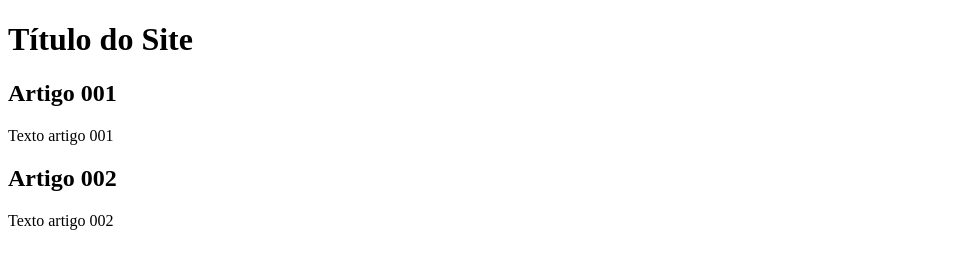
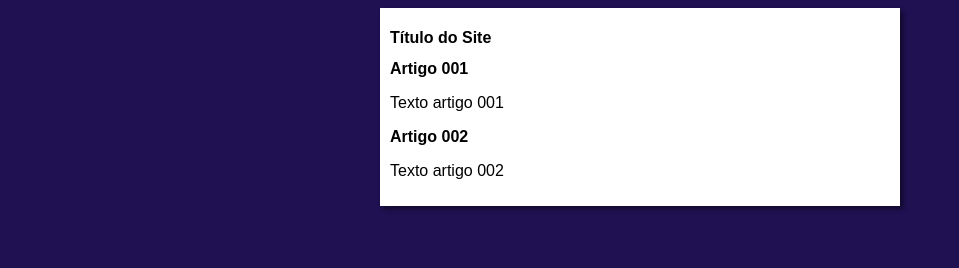
Before and after one commit to MarcosViniciusFonte/projeto-site, a plain HTML site: page index.html in a window 1280 px wide. Shown: the whole page, without its empty margins (0-959 px from the left). Drawn offline with Linux system fonts and the light colour scheme.

Commit message:
design iniciado

```diff
--- a/index.html
+++ b/index.html
@@ -3,6 +3,7 @@
 <head>
     <meta charset="UTF-8">
     <meta name="viewport" content="width=device-width, initial-scale=1.0">
+    <link rel="stylesheet" href="style/style.css">
     <title>Site teste</title>
 </head>
 <body>
--- /dev/null
+++ b/style/style.css
@@ -0,0 +1,16 @@
+*{
+    font-family: Arial, Halvetica, sans-serif;
+    font-size: 16px;
+}
+
+body{
+    background-color: rgb(31, 17, 82);
+}
+
+main{
+    background-color: white;
+    width: 500px;
+    margin: auto;
+    padding: 10px;
+    box-shadow: 3px 3px 5px rgba(0, 0, 0, 0.473);
+}
```
